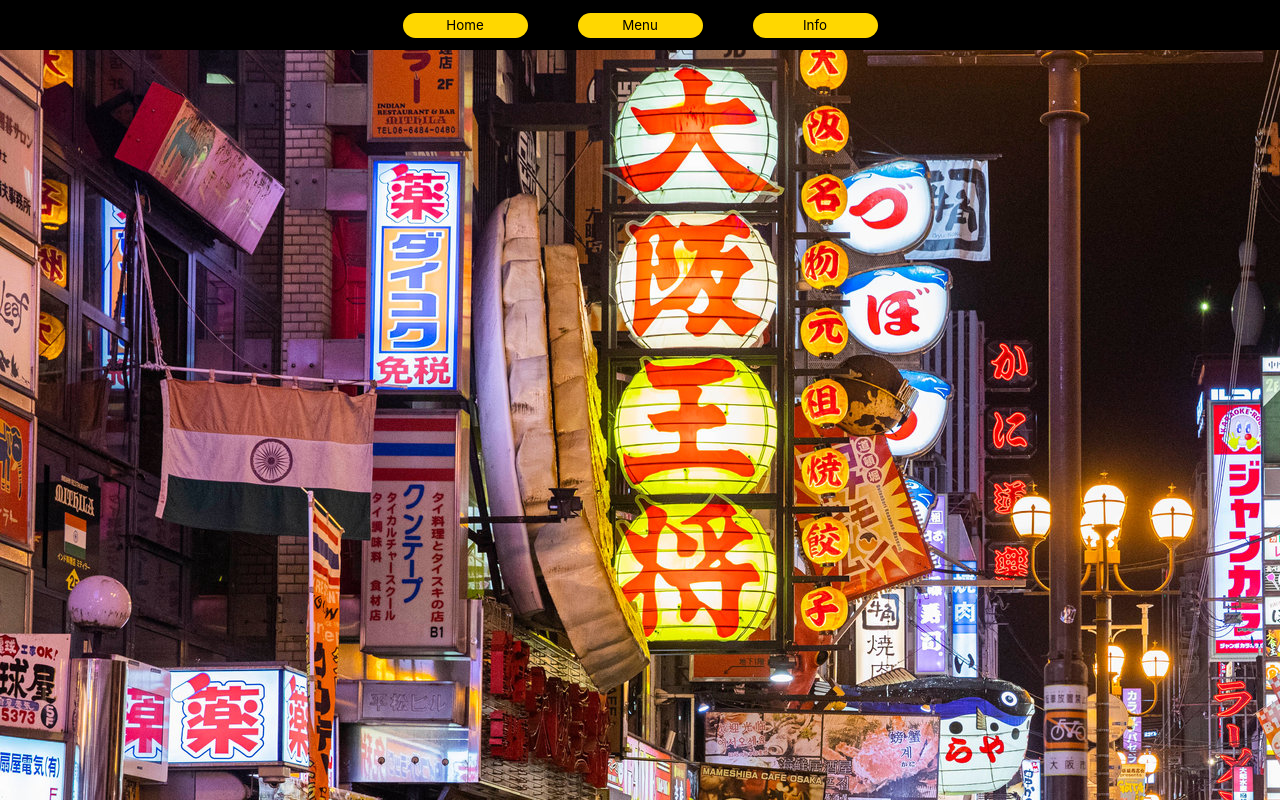
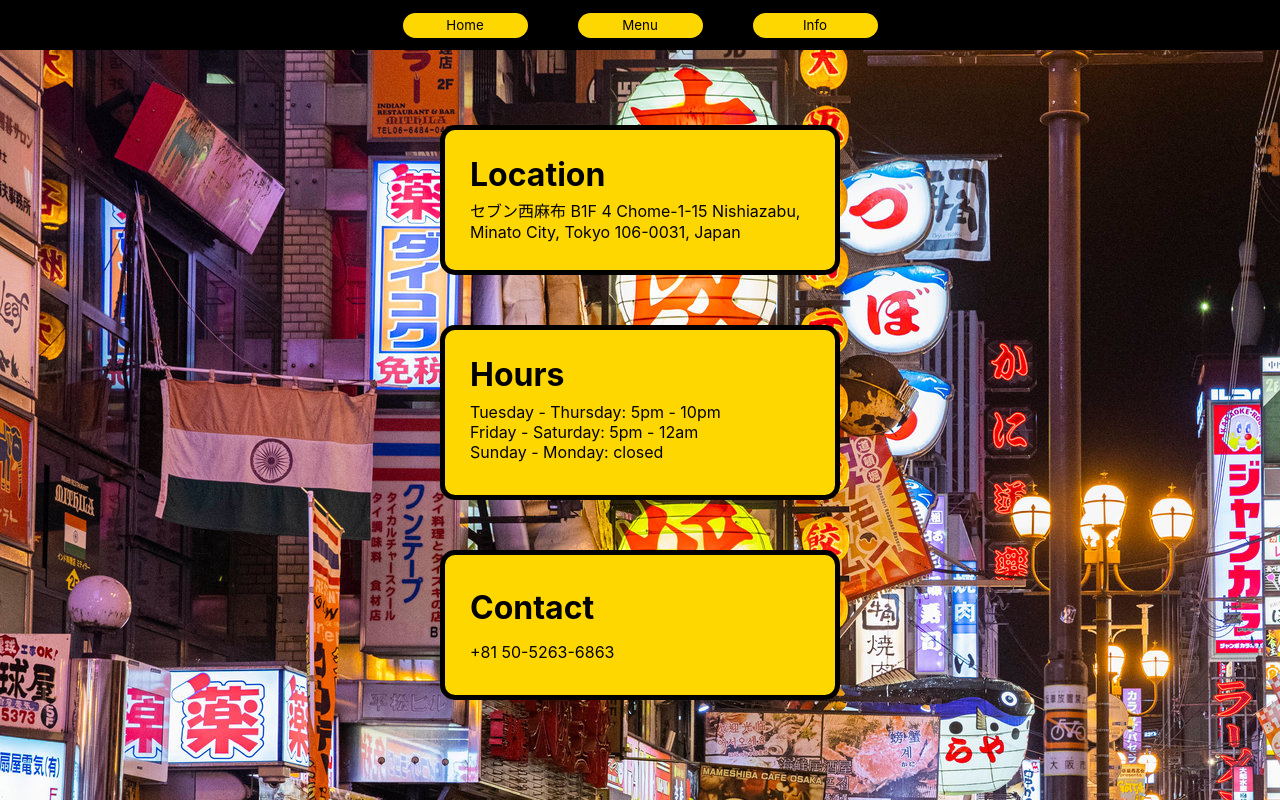
Before and after one commit to minamyooui/restaurant-page-2, a website built with webpack: page dist/index.html in a window 1280 px wide. Built offline with nearby package versions, Linux system fonts and the light colour scheme.

Commit message:
wrote loadinfo

```diff
--- a/src/dom.js
+++ b/src/dom.js
@@ -76,15 +76,18 @@
   const info = document.createElement('div');
   info.id = 'info';
   const location = document.createElement('div');
-  location.id = 'infoLocation';
+  location.id = 'location';
+  const locH1 = document.createElement('h1');
+  locH1.textContent = 'Location';
   const locP = document.createElement('p');
   locP.textContent = 'セブン西麻布 B1F 4 Chome-1-15 Nishiazabu, Minato City, Tokyo 106-0031, Japan';
+  location.appendChild(locH1);
   location.appendChild(locP);
   const hours = document.createElement('div');
-  hours.id = 'infoHours';
+  hours.id = 'hours';
   const hrsHead = document.createElement('div');
   hrsHead.id = 'hoursHead';
-  hrsH1 = document.createElement('h1');
+  const hrsH1 = document.createElement('h1');
   hrsH1.textContent = 'Hours';
   hrsHead.appendChild(hrsH1);
   const hrsDiv = document.createElement('div');
@@ -93,13 +96,30 @@
   const li0 = createLi('Tuesday - Thursday: 5pm - 10pm');
   const li1 = createLi('Friday - Saturday: 5pm - 12am');
   const li2 = createLi('Sunday - Monday: closed');
-  ul
+  ul.appendChild(li0);
+  ul.appendChild(li1);
+  ul.appendChild(li2);
+  hrsDiv.appendChild(ul);
+  hours.appendChild(hrsHead);
+  hours.appendChild(hrsDiv);
+  const contact = document.createElement('div');
+  contact.id = 'contact';
+  const contactH1 = document.createElement('h1');
+  contactH1.textContent = 'Contact';
+  const phone = document.createElement('p');
+  phone.textContent = '+81 50-5263-6863';
+  contact.appendChild(contactH1);
+  contact.appendChild(phone);
+  info.appendChild(location);
+  info.appendChild(hours);
+  info.appendChild(contact);
+  content.appendChild(info);
 }
 
 function createLi(text) {
   const li = document.createElement('li');
   const p = document.createElement('p');
-  p.textContent = phrase;
+  p.textContent = text;
   li.appendChild(p);
   return li;
 }
--- a/src/style.css
+++ b/src/style.css
@@ -44,23 +44,23 @@
 }
 
 #home #headline, #home #copy,
-#menu #menuHead, #menu .menuItem {
+#menu #menuHead, #menu .menuItem,
+#info>div {
   background: gold;
   height: 100px;
   width: 400px;
+  padding: 25px;
   border: 5px solid black;
   border-radius: 15px;
   display: grid;
   justify-content: center;
-  align-items: center;
 }
 
 #home #copy, #menu .menuItem {
   height: 400px;
-  padding: 25px;
 }
 
-#menu {
+#menu, #info {
   display: grid;
   grid-template-rows: repeat(3, max-content);
   gap: 50px;
@@ -73,3 +73,22 @@
 #menu .menuItem {
   height: 200px;
 }
+
+#info #location {
+  height: 150px;
+}
+
+#info #hours {
+  height: 175px;
+  justify-content: left;
+}
+
+#info #hours ul {
+  list-style-type: none;
+}
+
+#info #contact {
+  height: 150px;
+  align-items: center;
+  justify-content: left;
+}
```
